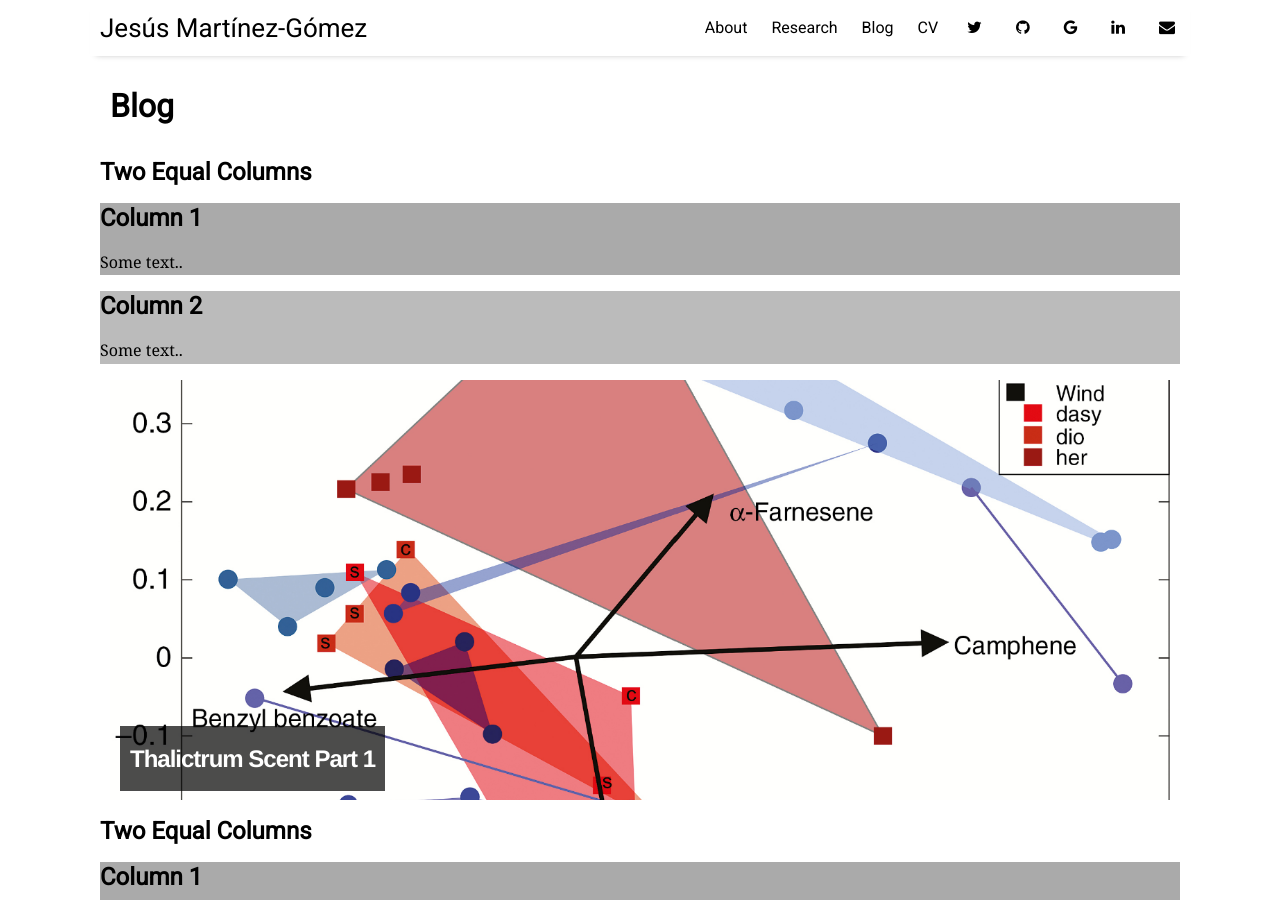
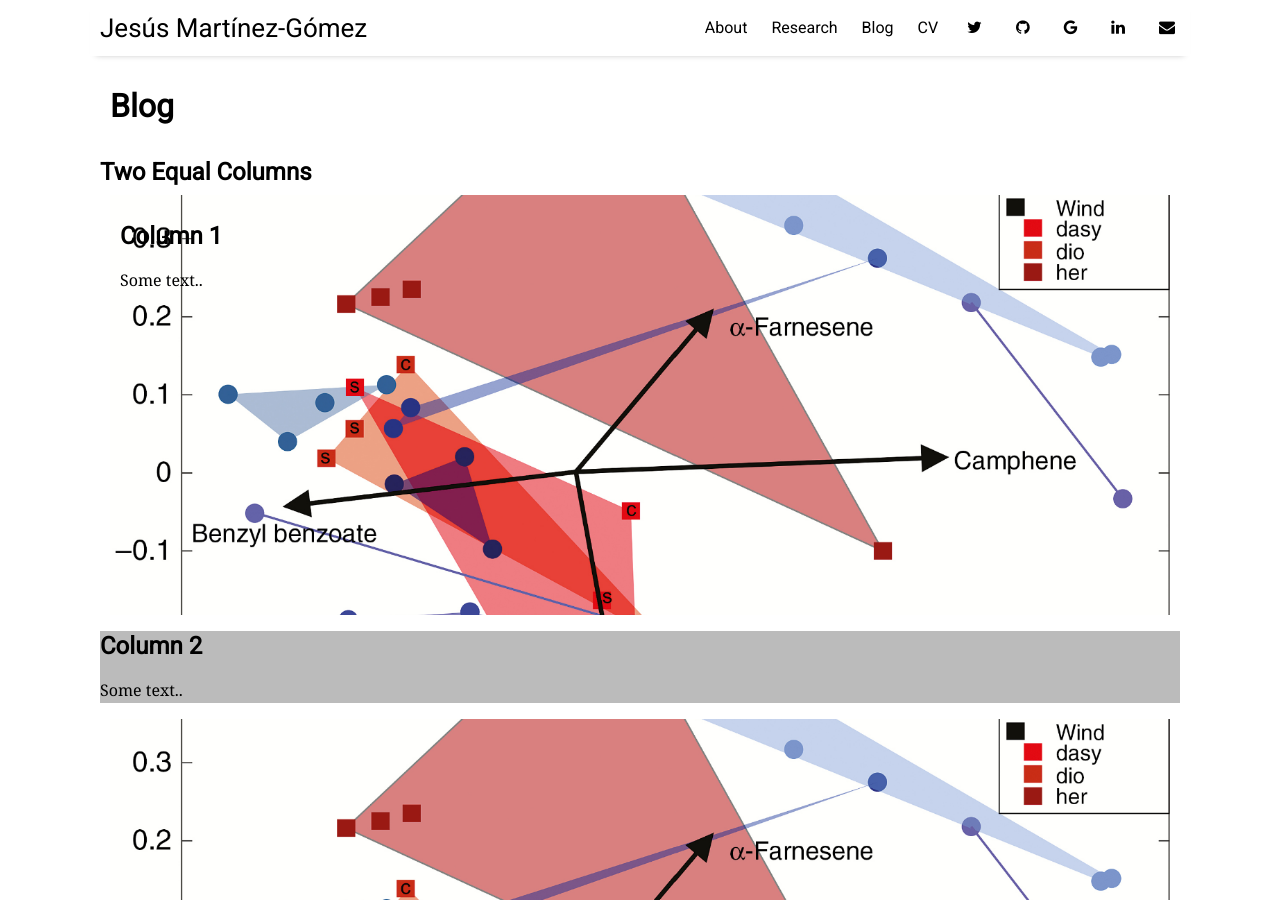
Before and after one commit to Jesusthebotanist/Jesusthebotanist.github.io, a Jekyll site: the page built from pages/blog.html, in a window 1280 px wide and 900 px high. Built offline with Jekyll 4.4.1, drawn with Linux system fonts in a browser that asks for light colours; nearby versions of some CDN libraries.

Commit message:
Update blog.html

```diff
--- a/pages/blog.html
+++ b/pages/blog.html
@@ -6,7 +6,7 @@
 <h2>Two Equal Columns</h2>
 
 <div class="row">
-  <div class="column" style="background-color:#aaa;">
+    <div class="featured-posts" {% if post.image %}style="background-image:url({{ site.github.url }}/assets/img/{{ post.image }})"{% endif %}>
     <h2>Column 1</h2>
     <p>Some text..</p>
   </div>
```
